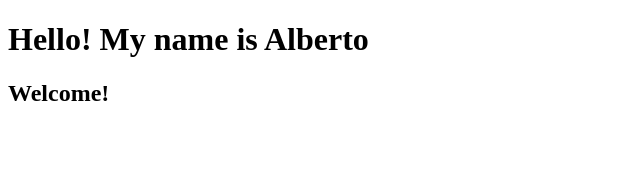
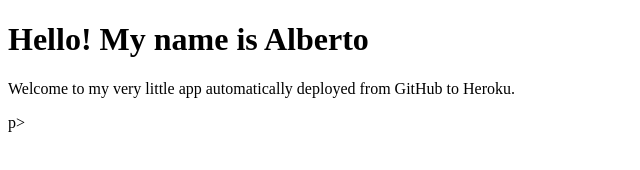
Before and after one commit to AlbertoFabbri93/alberto-app, a website: page public/index.html in a window 1280 px wide. Shown: the whole page, without its empty margins (0-640 px from the left). Drawn offline with Linux system fonts and the light colour scheme.

Commit message:
Change words

```diff
--- a/public/index.html
+++ b/public/index.html
@@ -8,6 +8,6 @@
 </head>
 <body>
     <h1>Hello! My name is Alberto</h1>
-    <h2>Welcome!</h2>
+    <p>Welcome to my very little app automatically deployed from GitHub to Heroku.</p>p>
 </body>
 </html>
```
